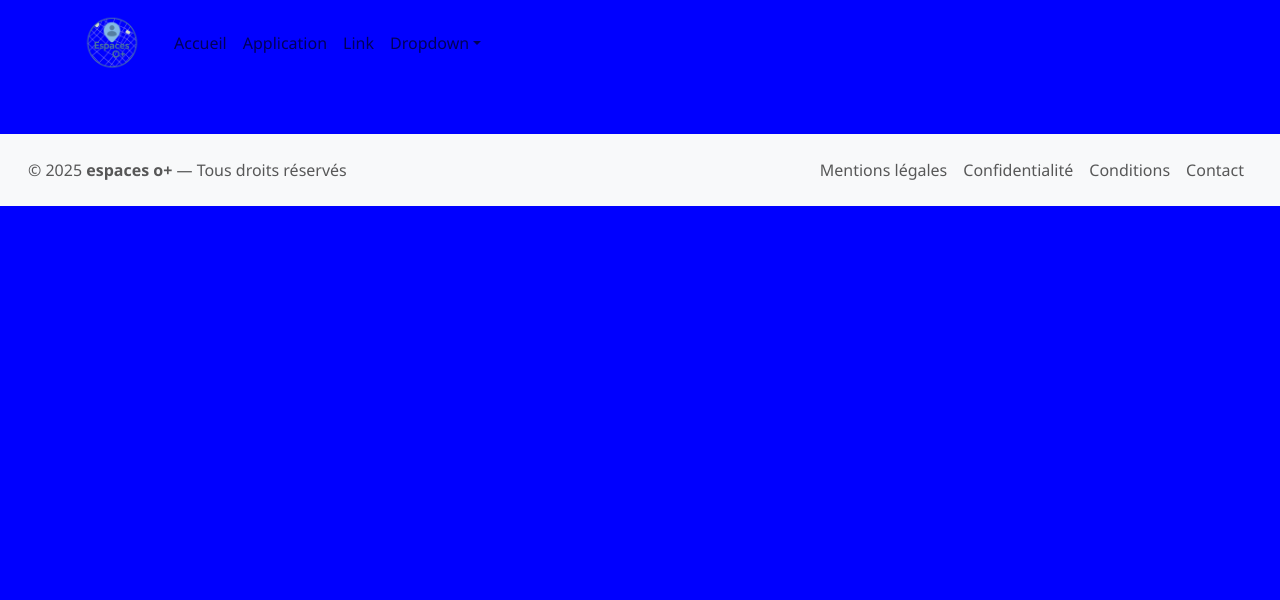
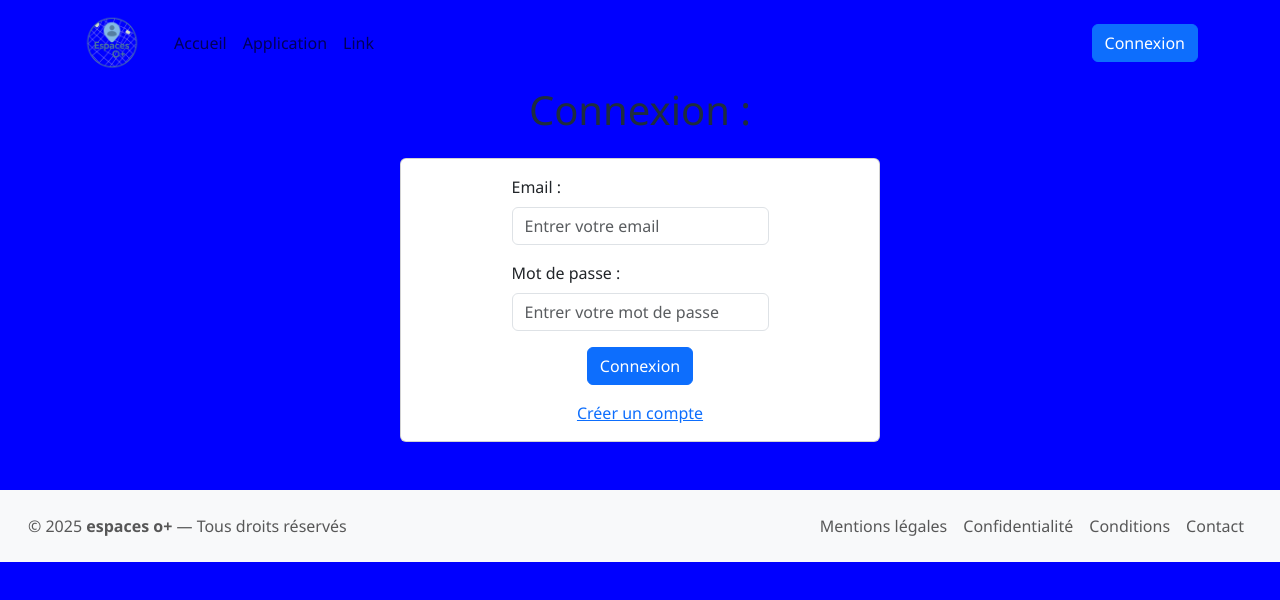
Before and after one commit to OphelineWatt/FRONTespacesoplus, a React (Vite) app: page /login in a window 1280 px wide. Shown: the top 600 px of the page. Built offline with nearby package versions, Linux system fonts and the light colour scheme; no server answers; the HTML template or start-up script is replaced by a standard one.

Commit message:
ajout de ma page login

```diff
--- a/src/App.css
+++ b/src/App.css
@@ -12,11 +12,24 @@ body {
   width: 100%;
 }
 
-#illustration{
-    width: 100%;
-    height: 100%;
+/* TOAST */
+.toast-success {
+  background-color: var(--color-success) !important;
+  color: #1a3c1a;
 }
 
+.toast-warning {
+  background-color: var(--color-warning) !important;
+  color: #5a3e00;
+}
+
+.toast-error {
+  background-color: var(--color-error) !important;
+  color: #5a0000;
+}
+
+
+/* Filtre de mon appli */
 select {
   background-color: var(--color-accent);
   border: 1px solid var(--color-primary);
--- a/src/App.jsx
+++ b/src/App.jsx
@@ -3,6 +3,7 @@ import {BrowserRouter, Route, Routes} from 'react-router-dom'
 import NavBar from './Components/NavBar';
 import HomePage from './Pages/HomePage';
 import AppPage from './Pages/AppPage';
+import LoginPage from './Pages/LoginPage';
 import Footer from './Components/Footer';
 
 
@@ -13,6 +14,7 @@ function App() {
    <Routes>
     <Route path="/" element={<HomePage/>} />
     <Route path="/application" element={<AppPage/>} />
+    <Route path="/login" element={<LoginPage/>} />
    </Routes>
    <Footer/>
    </BrowserRouter>
--- a/src/Components/NavBar.jsx
+++ b/src/Components/NavBar.jsx
@@ -2,8 +2,31 @@ import Container from 'react-bootstrap/Container';
 import Nav from 'react-bootstrap/Nav';
 import Navbar from 'react-bootstrap/Navbar';
 import NavDropdown from 'react-bootstrap/NavDropdown';
-import { Image } from 'react-bootstrap';
+import { Button, Image } from 'react-bootstrap';
+import { useNavigate } from 'react-router-dom';
+import { jwtDecode } from "jwt-decode";
 const NavBar = () => {
+  const navigate = useNavigate();
+  const token = localStorage.getItem("token");
+  let userName = "";
+
+  if (token) {
+    try {
+      userName = jwtDecode(token).username;
+    } catch (e) {
+      console.error("Token invalide", e);
+    }
+  }
+
+  const logout = () => {
+    localStorage.removeItem("token");
+    navigate("/");
+  };
+
+  const login = () => {
+    navigate("/login");
+  };
+
     return (  <Navbar id='navbar' expand="lg">
       <Container >
                 <Navbar.Brand  className="d-flex align-items-center">
@@ -21,17 +44,22 @@ const NavBar = () => {
             <Nav.Link href="/">Accueil</Nav.Link>
             <Nav.Link href="/application">Application</Nav.Link>
             <Nav.Link href="#link">Link</Nav.Link>
-            <NavDropdown title="Dropdown" id="basic-nav-dropdown">
-              <NavDropdown.Item href="#action/3.1">Action</NavDropdown.Item>
-              <NavDropdown.Item href="#action/3.2">
-                Another action
-              </NavDropdown.Item>
-              <NavDropdown.Item href="#action/3.3">Something</NavDropdown.Item>
-              <NavDropdown.Divider />
-              <NavDropdown.Item href="#action/3.4">
-                Separated link
-              </NavDropdown.Item>
-            </NavDropdown>
+          </Nav>
+          <Nav className="ms-auto align-items-center">
+            {token ? (
+              <>
+                <span className="text-dark me-3">Bienvenue, <strong>{userName}</strong></span>
+                <NavDropdown title="Mon Compte" id="nav-dropdown" menuVariant="dark">
+                  <NavDropdown.Item href="/profile">Profil</NavDropdown.Item>
+                  <NavDropdown.Divider />
+                  <NavDropdown.Item onClick={logout}>Déconnexion</NavDropdown.Item>
+                </NavDropdown>
+              </>
+            ) : (
+              <Button variant="primary" onClick={login}>
+                Connexion
+              </Button>
+            )}
           </Nav>
         </Navbar.Collapse>
       </Container>
--- a/src/Pages/HomePage.jsx
+++ b/src/Pages/HomePage.jsx
@@ -5,13 +5,13 @@ const HomePage = () => {
         <h1>Espace o+</h1>
         <h2>"Un service qui permet aux utilisateurs de géolocaliser, d’évaluer et de partager des lieux publics variés, accessibles aux personnes en situation d’obésité. "</h2>
         <div>
-        <Button variant="primary">Connexion</Button>
+        <Button variant="primary" href='/login'>Connexion</Button>
         <Button variant="primary" href="/application">Application</Button>
         </div>
         </header>
         <div>
             <h3> A propos :</h3>
-            <p>Le projet Espaces O+ vise à adresser le manque d'informations concernant l'accessibilité des lieux publics pour les personnes en situation d'obésité. Cette problématique, souvent invisible, génère des situations de mal-être, de stigmatisation et d'exclusion dues à des infrastructures inadaptées (sièges, passages étroits, équipements de confort). C'est pouquoi j'ai une plateforme web interactive et intuitive permettant la recherche et l'évaluation de lieux publics selon des critères d'accessibilité spécifiques aux personnes en situation d'obésité</p>
+            <p>Le projet Espaces O+ vise à adresser le manque d'informations concernant l'accessibilité des lieux publics pour les personnes en situation d'obésité. Cette problématique, souvent invisible, génère des situations de mal-être, de stigmatisation et d'exclusion dues à des infrastructures inadaptées (sièges, passages étroits, équipements de confort). C'est pouquoi j'ai une plateforme web interactive et intuitive permettant la recherche et l'évaluation de lieux publics selon des critères d'accessibilité spécifiques aux personnes en situation d'obésité.</p>
         </div>
      </>;
 }
--- /dev/null
+++ b/src/Pages/LoginPage.jsx
@@ -0,0 +1,91 @@
+import Button from "react-bootstrap/Button";
+import Form from "react-bootstrap/Form";
+import Card from "react-bootstrap/Card";
+import Toast from "react-bootstrap/Toast";
+
+import { login } from "../Services/userServices";
+import { useState } from "react";
+import { useNavigate } from "react-router-dom";
+
+const LoginPage = () => {
+  const [userData, setUserData] = useState({
+    mail: "",
+    password: "",
+  });
+  const [showToast, setShowToast] = useState(false);
+
+  const navigate = useNavigate();
+
+  const handleSubmit = async (e) => {
+    e.preventDefault();
+    try {
+      const response = await login(userData);
+
+      localStorage.setItem("token", response.data.token);
+
+      setShowToast(true);
+
+      navigate("/application");
+    } catch (error) {
+      console.error(error);
+    }
+  };
+  return (
+    <div className="d-flex flex-column align-items-center justify-content-center gap-3">
+      <h1>Connexion :</h1>
+      <Card style={{ width: "30rem" }}>
+        <Card.Body className="d-flex flex-column align-items-center justify-content-center gap-3">
+          <Form onSubmit={handleSubmit}>
+            <Form.Group className="mb-3" controlId="formBasicEmail">
+              <Form.Label>Email :</Form.Label>
+              <Form.Control
+                type="email"
+                placeholder="Entrer votre email"
+                value={userData.mail}
+                onChange={(e) =>
+                  setUserData({ ...userData, mail: e.target.value })
+                }
+                required
+              />
+            </Form.Group>
+
+            <Form.Group className="mb-3" controlId="formBasicPassword">
+              <Form.Label>Mot de passe :</Form.Label>
+              <Form.Control
+                type="password"
+                placeholder="Entrer votre mot de passe"
+                value={userData.password}
+                onChange={(e) =>
+                  setUserData({ ...userData, password: e.target.value })
+                }
+                required
+              />
+            </Form.Group>
+            <div className="d-flex justify-content-center">
+              <Button variant="primary" type="submit">
+                Connexion
+              </Button>
+            </div>
+          </Form>
+          <div className="d-flex justify-content-end gap-3">
+            <Card.Link href="#">Créer un compte</Card.Link>
+          </div>
+        </Card.Body>
+      </Card>
+      <Toast
+        onClose={() => setShowToast(false)}
+        show={showToast}
+        delay={3000}
+        autohide
+        className="toast-success"
+      >
+        <Toast.Header>
+          <strong className="me-auto">Connexion</strong>
+        </Toast.Header>
+        <Toast.Body>Connexion réussie ! 🎉</Toast.Body>
+      </Toast>
+    </div>
+  );
+};
+
+export default LoginPage;
--- a/src/Services/userService.js
+++ /dev/null
@@ -1,3 +0,0 @@
-import API from "./api";
-
-export const login = () => API.post('/login');
--- /dev/null
+++ b/src/Services/userServices.js
@@ -0,0 +1,4 @@
+import { data } from "react-router-dom";
+import API from "./api";
+
+export const login = (data) => API.post('/login',data);
```
Also changed, not shown: src/index.css (line endings or trailing spaces).
